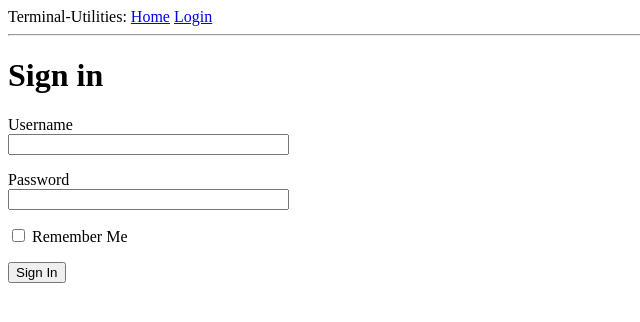
After one commit to indagoo/terminal-utils-app, a Flask app: page /login in a window 1280 px wide. The commit adds this page. Shown: the top 322 px of the page, without its empty margins (0-640 px from the left). Run offline with Flask 2, Linux system fonts and the light colour scheme.

Commit message:
Login form

```diff
--- /dev/null
+++ b/app/forms.py
@@ -0,0 +1,10 @@
+from flask_wtf import FlaskForm
+from wtforms import BooleanField, PasswordField, StringField, SubmitField
+from wtforms.validators import DataRequired
+
+
+class LoginForm(FlaskForm):
+    username = StringField("Username", validators=[DataRequired()])
+    password = PasswordField("Password", validators=[DataRequired()])
+    remember_me = BooleanField("Remember Me")
+    submit = SubmitField("Sign In")
--- a/app/routes.py
+++ b/app/routes.py
@@ -1,5 +1,7 @@
+from flask import flash, redirect, render_template
+
 from app import app
-from flask import render_template
+from app.forms import LoginForm
 
 
 @app.route("/")
@@ -10,4 +12,17 @@ def index():
         {"name": "asdfasdf", "value": "value1"},
         {"name": "name2", "value": "value2"},
     ]
-    return render_template("index.html", title="Home", user=user, forloop=forloop_data, sk = app.secret_key)
+    return render_template("index.html", title="Home", user=user, forloop=forloop_data)
+
+
+@app.route("/login", methods=["GET", "POST"])
+def login():
+    form = LoginForm()
+    if form.validate_on_submit():
+        flash(
+            "Login required for the user {}, remember me = {}".format(
+                form.password.data, form.remember_me.data
+            )
+        )
+        return redirect("/login")
+    return render_template("login.html", title="Sign In", form=form)
--- a/app/templates/base.html
+++ b/app/templates/base.html
@@ -11,6 +11,21 @@
     {% endif %}
   </head>
   <body>
+    <div>
+      Terminal-Utilities:
+      <a href="/index">Home</a>
+      <a href="/login">Login</a>
+    </div>
+    <hr>
+    {% with messages = get_flashed_messages() %}
+      {% if messages %}
+        <ul>
+          {% for message in messages %}
+            <li>{{ message }}</li>
+          {% endfor %}
+        </ul>
+      {% endif %}
+    {% endwith %}
     {% block content %} {% endblock %}
   </body>
 </html>
--- a/app/templates/index.html
+++ b/app/templates/index.html
@@ -8,5 +8,4 @@
     <p>value: {{ item.value }}</p>
   </div>
   {% endfor %}
-  <h1>{{ sk }}</h1>
 {% endblock content %}
--- /dev/null
+++ b/app/templates/login.html
@@ -0,0 +1,24 @@
+{% extends 'base.html' %}
+
+{% block content %}
+    <h1>Sign in</h1>
+    <form action="" method="post" novalidate>
+    {{ form.hidden_tag() }}
+    <p>
+        {{ form.username.label }} <br>
+        {{ form.username(size=32) }} <br>
+        {% for error in form.username.errors %}
+            <span style="color: red;">[{{ error }}]</span>
+        {% endfor %}
+    </p>
+    <p>
+        {{ form.password.label }} <br>
+        {{ form.password(size=32) }} <br>
+        {% for error in form.password.errors %}
+            <span style="color: red;">[{{ error }}]</span>
+        {% endfor %}
+    </p>
+    <p>{{ form.remember_me() }} {{ form.remember_me.label }}</p>
+    <p>{{ form.submit() }}</p>
+    </form>
+{% endblock content %}
```
